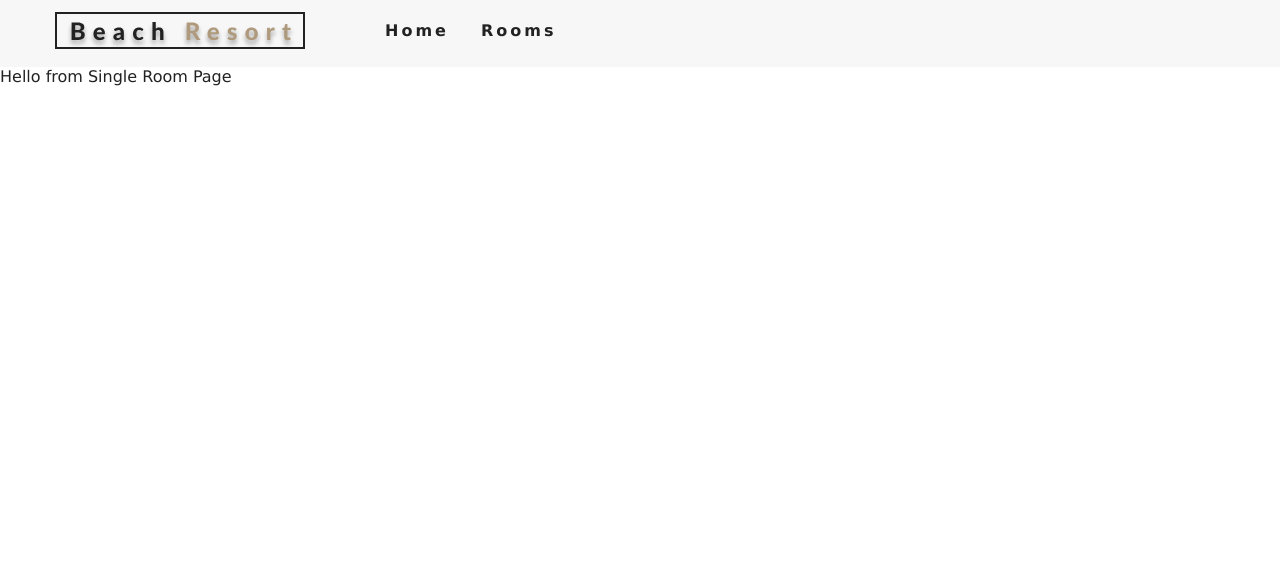
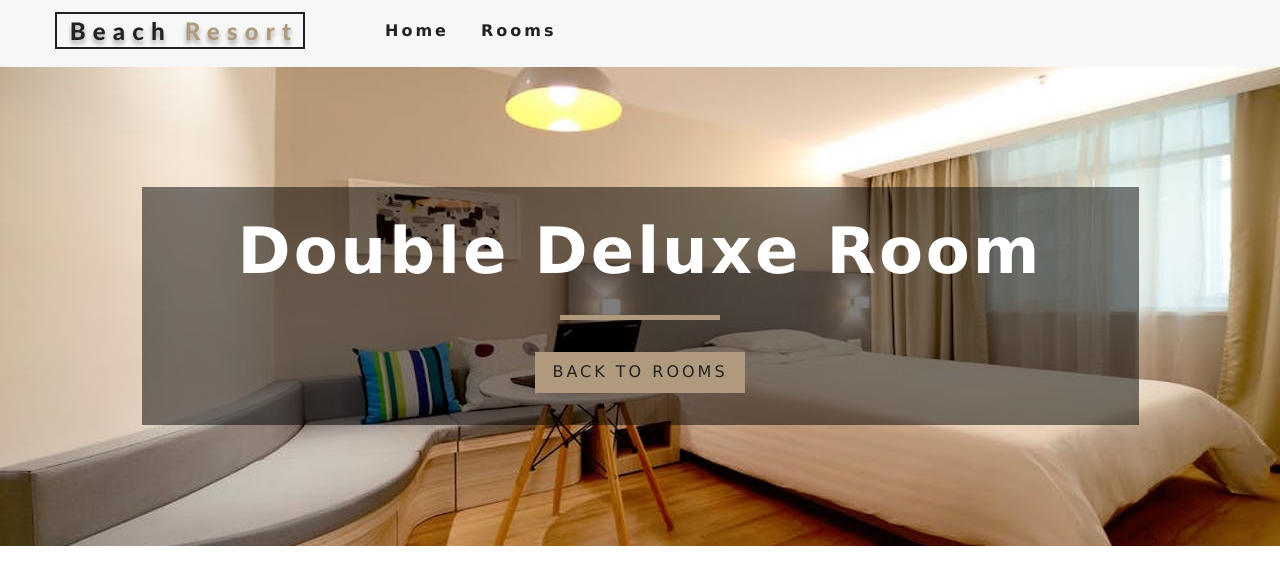
Before and after one commit to mostafamahmoud24/Beach-Resort, a React (Create React App) app: page /rooms/double-deluxe in a window 1280 px wide. Shown: the top 584 px of the page. Built offline with nearby package versions, Linux system fonts and the light colour scheme.

Commit message:
new commit

```diff
--- a/package.json
+++ b/package.json
@@ -5,7 +5,8 @@
   "dependencies": {
     "react": "^16.12.0",
     "react-dom": "^16.12.0",
-    "react-scripts": "0.9.5"
+    "react-scripts": "0.9.5",
+    "styled-components": "^4.4.1"
   },
   "devDependencies": {},
   "scripts": {
--- /dev/null
+++ b/src/components/StyledHero.jsx
@@ -0,0 +1,8 @@
+import styled from "styled-components";
+
+const SimpleButton = styled.button`
+  color: red;
+  background: green;
+`;
+
+export default SimpleButton;
--- a/src/context.jsx
+++ b/src/context.jsx
@@ -36,9 +36,15 @@ class RoomProvider extends Component {
     return tempItems;
   }
 
+  getRoom = slug => {
+    let tempRooms = [...this.state.rooms];
+    const room = tempRooms.find(room => room.slug === slug);
+    return room;
+  };
+
   render() {
     return (
-      <RoomContext.Provider value={{ ...this.state }}>
+      <RoomContext.Provider value={{ ...this.state, getRoom: this.getRoom }}>
         {this.props.children}
       </RoomContext.Provider>
     );
--- a/src/pages/Home.jsx
+++ b/src/pages/Home.jsx
@@ -4,6 +4,7 @@ import Banner from "../components/Banner";
 import { Link } from "react-router-dom";
 import Services from "../components/Services";
 import FeatureRooms from "../components/FeaturedRooms";
+import Button from "../components/StyledHero";
 
 function Home() {
   return (
@@ -20,6 +21,7 @@ function Home() {
       </Hero>
       <Services />
       <FeatureRooms />
+      <Button>hello</Button>
     </React.Fragment>
   );
 }
--- a/src/pages/SingleRoom.jsx
+++ b/src/pages/SingleRoom.jsx
@@ -1,8 +1,56 @@
 import React, { Component } from "react";
+import defaultBcg from "../images/room-1.jpeg";
+import Hero from "../components/Hero";
+import Banner from "../components/Banner";
+import { Link } from "react-router-dom";
+import { RoomContext } from "../context";
 
 class SingleRoom extends Component {
+  constructor(props) {
+    super(props);
+    this.state = {
+      slug: this.props.match.params.slug,
+      defaultBcg
+    };
+  }
+
+  static contextType = RoomContext;
+
   render() {
-    return <div>Hello from Single Room Page</div>;
+    const { getRoom } = this.context;
+    const room = getRoom(this.state.slug);
+    if (!room) {
+      return (
+        <div className="error">
+          <h3>no such room could be found...</h3>
+          <Link to="/rooms/" className="btn-primary">
+            back to rooms
+          </Link>
+        </div>
+      );
+    }
+
+    const {
+      name,
+      description,
+      capacity,
+      size,
+      price,
+      extras,
+      breakfast,
+      pets,
+      images
+    } = room;
+
+    return (
+      <Hero hero="roomsHero">
+        <Banner title={`${name} room`}>
+          <Link to="/rooms/" className="btn-primary">
+            back to rooms
+          </Link>
+        </Banner>
+      </Hero>
+    );
   }
 }
 
```
